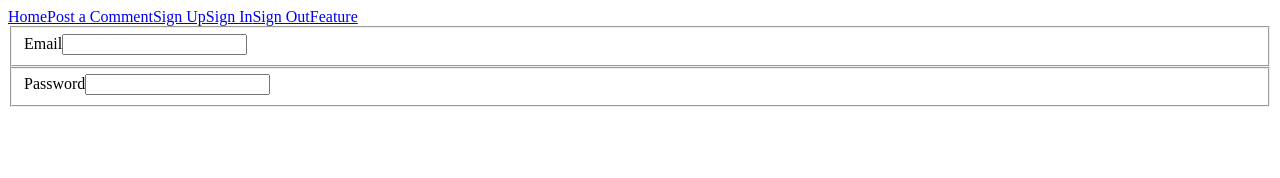
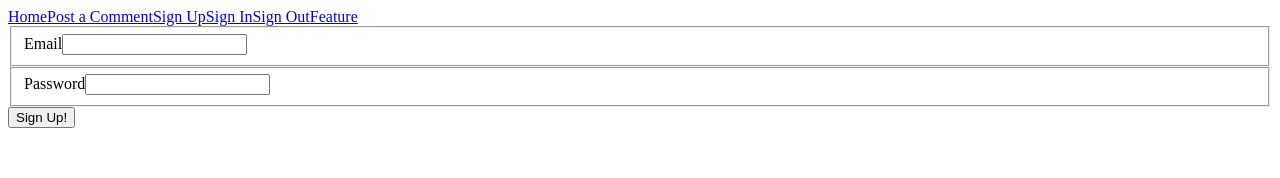
Before and after one commit to RommelTJ/react-testing, a React (Create React App) app: page /signup in a window 1280 px wide. Shown: the top 178 px of the page. Built offline with nearby package versions, Linux system fonts and the light colour scheme.

Commit message:
feat(SignUp): Handling Form Submission

```diff
--- a/src/components/auth/SignUp.js
+++ b/src/components/auth/SignUp.js
@@ -3,9 +3,15 @@
 
 class SignUp extends Component {
 
+  onSubmit = (formProps) => {
+    console.log(formProps);
+  };
+
   render() {
+    const { handleSubmit } = this.props; // from redux-form
+
     return (
-      <form>
+      <form onSubmit={handleSubmit(this.onSubmit)}>
         <fieldset>
           <label>Email</label>
           <Field
@@ -24,6 +30,7 @@
             autoComplete="none"
           />
         </fieldset>
+        <button>Sign Up!</button>
       </form>
     );
   }
```
